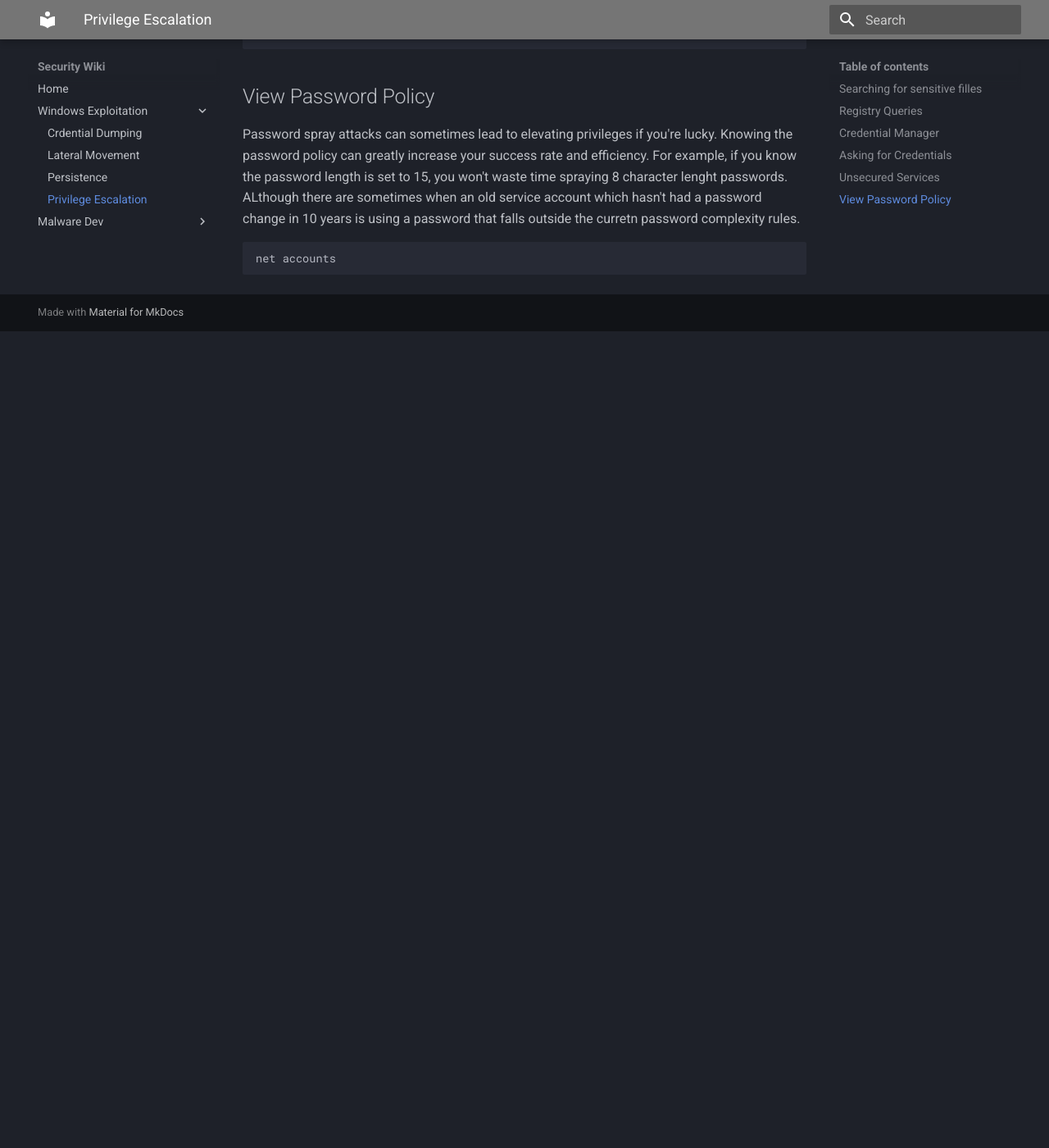
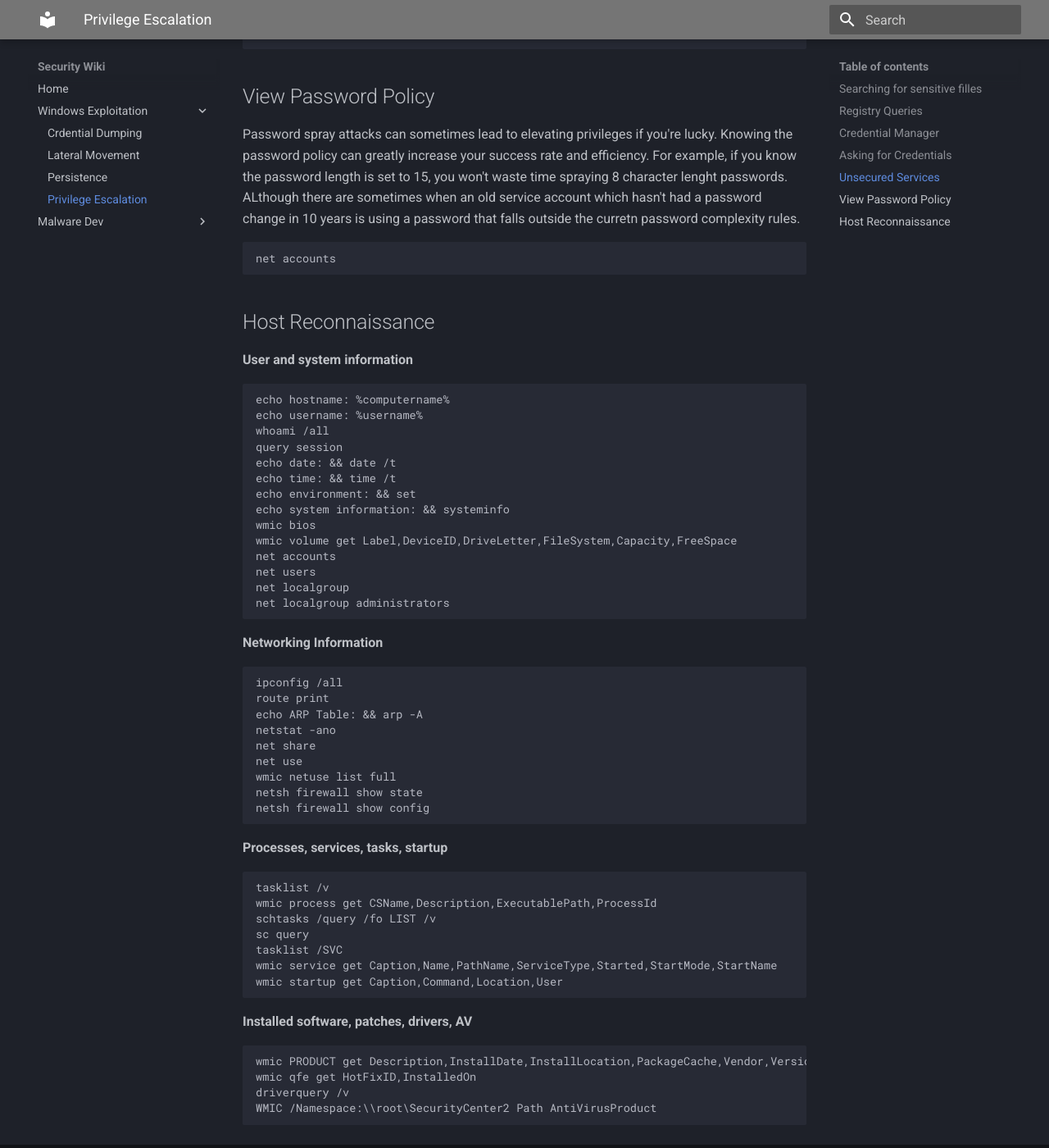
Before and after one commit to ConfusingBLANK/confusingblank.github.io, an MkDocs documentation site: the page built from docs/windowsexploitation/privilege-escalation.md, in a window 1280 px wide and 1400 px high, scrolled down 1964 px. Shown: the whole window at 82% size. Built offline with MkDocs 1.6.1 and Material for MkDocs 9.7.7, drawn with Linux system fonts in a browser that asks for light colours; before the commit the page ends 2368 px from its top, so only the background shows below that; some of the changed text lies outside the part shown.

Commit message:
added host enum to priv esc

````diff
--- a/docs/windowsexploitation/privilege-escalation.md
+++ b/docs/windowsexploitation/privilege-escalation.md
@@ -44,7 +44,7 @@ Credentials stored in the windows credential manager can be abused to run comman
 cmdkey /list
 ```
 
-**User a stored credential**
+**Use a stored credential**
 ```
 runas /savecred /user:admin implant.exe
 ```
@@ -93,3 +93,55 @@ Password spray attacks can sometimes lead to elevating privileges if you're luck
 ```
 net accounts
 ```
+
+## Host Reconnaissance
+
+**User and system information**
+```
+echo hostname: %computername%
+echo username: %username%
+whoami /all
+query session
+echo date: && date /t
+echo time: && time /t
+echo environment: && set
+echo system information: && systeminfo
+wmic bios
+wmic volume get Label,DeviceID,DriveLetter,FileSystem,Capacity,FreeSpace
+net accounts
+net users
+net localgroup
+net localgroup administrators
+```
+
+**Networking Information**
+```
+ipconfig /all
+route print
+echo ARP Table: && arp -A
+netstat -ano
+net share
+net use
+wmic netuse list full
+netsh firewall show state
+netsh firewall show config
+```
+
+**Processes, services, tasks, startup**
+```
+tasklist /v
+wmic process get CSName,Description,ExecutablePath,ProcessId
+schtasks /query /fo LIST /v
+sc query
+tasklist /SVC
+wmic service get Caption,Name,PathName,ServiceType,Started,StartMode,StartName
+wmic startup get Caption,Command,Location,User
+```
+
+**Installed software, patches, drivers, AV**
+```
+wmic PRODUCT get Description,InstallDate,InstallLocation,PackageCache,Vendor,Version
+wmic qfe get HotFixID,InstalledOn
+driverquery /v
+WMIC /Namespace:\\root\SecurityCenter2 Path AntiVirusProduct
+```
````
